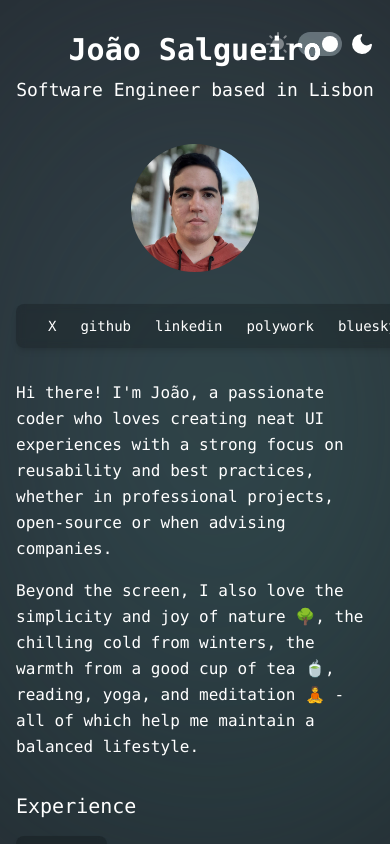
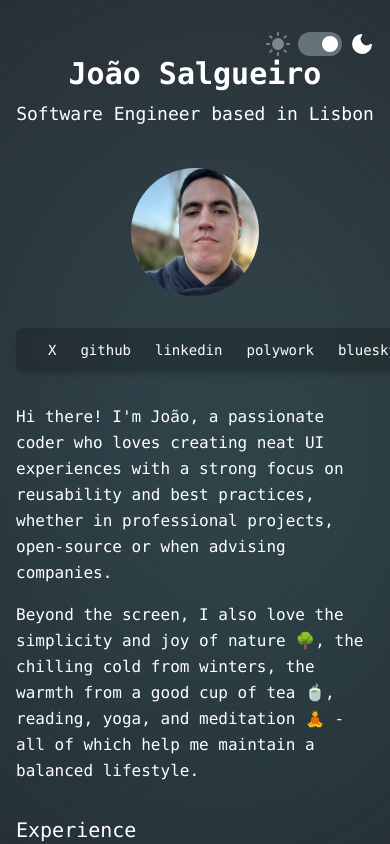
Before and after one commit to nocategory/joao.codes, a Next.js app: page / in a window 390 px wide. Both pictures are taken after a click on the button 362 px from the left and 44 px from the top of the page. Shown: the top 844 px of the page. Built offline with nearby package versions, Linux system fonts and the light colour scheme.

Commit message:
fix: responsive issues + structure improvements

```diff
--- a/components/ModeToggle.tsx
+++ b/components/ModeToggle.tsx
@@ -15,7 +15,7 @@ const ModeToggle = (): JSX.Element => {
   if (!mounted) return <></>
 
   return (
-    <div className="absolute right-4 top-4 md:right-8 md:top-6 flex items-center justify-center z-50">
+    <div className="right-4 top-4 md:right-10 md:top-6 flex items-center justify-center z-50">
       <button
         className={`${theme !== 'light' ? 'opacity-40' : ''}`}
         aria-label="Toggle color scheme to light"
--- a/components/Socials.tsx
+++ b/components/Socials.tsx
@@ -41,7 +41,7 @@ const socials: Social[] = [
 ]
 
 const Socials: React.FC = () => (
-  <nav className="rounded-lg backdrop-blur-sm bg-white/10 dark:bg-black/20 py-3 px-5 md:py-2 shadow-md w-max m-auto">
+  <nav className="rounded-lg backdrop-blur-sm bg-white/10 dark:bg-black/20 py-3 px-5 md:py-2 shadow-md m-auto w-max">
     <ul className="flex flex-wrap items-center justify-center text-sm md:text-base font-medium max-w-content">
       {socials.map(social => (
         <li key={social.name}>
--- a/pages/index.tsx
+++ b/pages/index.tsx
@@ -55,16 +55,7 @@ const IndexPage = ({ api_error = false }: Data & Error): JSX.Element => {
 
   return (
     <Layout>
-      {/* Remove the min-h-screen here since Layout already handles it */}
       <div className="z-10 flex flex-col w-full">
-        {/* Move ModeToggle inside a header for better positioning */}
-        <header
-          className="relative w-full flex justify-end mt-4 h-fit"
-          style={{ height: 'fit-content' }}
-        >
-          <ModeToggle />
-        </header>
-
         {api_error ? (
           <h1 className="leading-relaxed text-3xl md:text-5xl text-red-500 p-4 text-center">
             Oopsie! Looks like something went wrong{' '}
@@ -74,10 +65,14 @@ const IndexPage = ({ api_error = false }: Data & Error): JSX.Element => {
           </h1>
         ) : (
           <>
-            {/* Main content container with proper spacing */}
             <div className="flex-1 bg-zinc-900 text-zinc-100 font-mono p-4 sm:p-6 md:p-8">
               <div className="max-w-3xl mx-auto flex flex-col">
-                {/* Update header spacing */}
+                <header
+                  className="relative w-full flex justify-end mt-4 h-fit"
+                  style={{ height: 'fit-content' }}
+                >
+                  <ModeToggle />
+                </header>
                 <header className="flex flex-col md:flex-row items-center md:items-start gap-6 md:gap-8 mb-8 md:mb-16 md:pt-12">
                   <div className="flex-1 text-center md:text-left">
                     <h1 className="text-3xl md:text-4xl font-bold mb-2">
@@ -94,7 +89,15 @@ const IndexPage = ({ api_error = false }: Data & Error): JSX.Element => {
                       width={192}
                       height={192}
                       alt="João Salgueiro"
-                      className="w-full h-full object-cover"
+                      className="w-full h-full object-cover dark:hidden"
+                    />
+                    {/* eslint-disable-next-line @next/next/no-img-element */}
+                    <img
+                      src="/avatar-dark.jpeg"
+                      width={192}
+                      height={192}
+                      alt="João Salgueiro"
+                      className="w-full h-full object-cover hidden dark:block"
                     />
                   </div>
                 </header>
```
Also changed, not shown: public/avatar-dark.jpeg (added).
